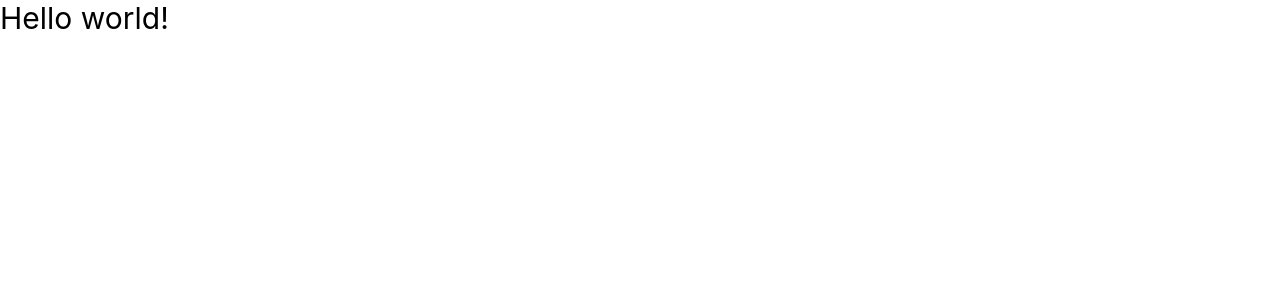
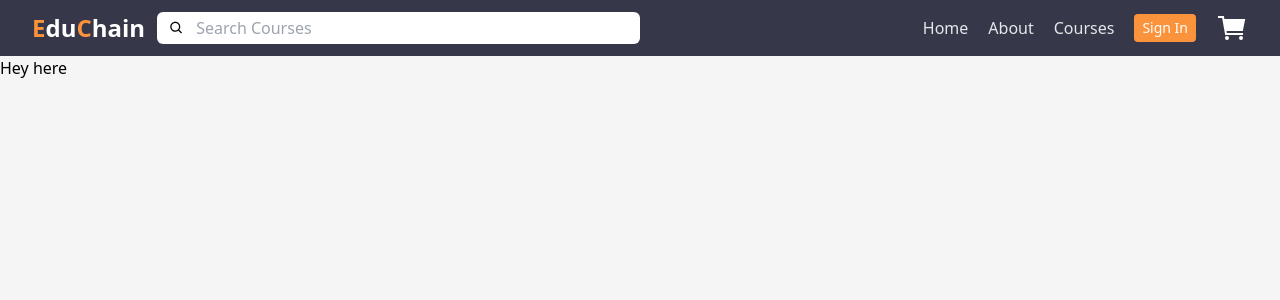
Before and after one commit to HarshGupta1101/educhain2.0, a React (Create React App) app: page / in a window 1280 px wide. Shown: the top 300 px of the page. Built offline with nearby package versions, Linux system fonts and the light colour scheme; the HTML template or start-up script is replaced by a standard one.

Commit message:
Navbar Configured

```diff
--- a/package.json
+++ b/package.json
@@ -8,6 +8,8 @@
     "@testing-library/user-event": "^13.5.0",
     "react": "^18.2.0",
     "react-dom": "^18.2.0",
+    "react-icons": "^4.8.0",
+    "react-router-dom": "^6.10.0",
     "react-scripts": "5.0.1",
     "web-vitals": "^2.1.4"
   },
--- a/src/App.js
+++ /dev/null
@@ -1,7 +0,0 @@
-import './App.css';
-
-function App() {
-  return <h1 className='text-3xl'>Hello world!</h1>;
-}
-
-export default App;
--- /dev/null
+++ b/src/App.jsx
@@ -0,0 +1,24 @@
+import { BrowserRouter, Routes, Route } from 'react-router-dom';
+import './App.css';
+import HomePage from './pages/Home.Page';
+import DefaultLayout from './layouts/Default.Layout';
+
+function App() {
+  return (
+    <BrowserRouter>
+      <Routes>
+        <Route
+          path='/'
+          exact
+          element={
+            <DefaultLayout>
+              <HomePage />
+            </DefaultLayout>
+          }
+        />
+      </Routes>
+    </BrowserRouter>
+  );
+}
+
+export default App;
--- /dev/null
+++ b/src/components/Navbar/Navbar.Component.jsx
@@ -0,0 +1,91 @@
+import React from "react";
+import { BiSearch } from "react-icons/bi";
+import {IoCartSharp} from 'react-icons/io5'
+import { Link } from "react-router-dom";
+
+function NavSm() {
+    return (
+        <>
+            <div className="text-white flex items-center justify-between">
+                <div className="w-6 h-6">
+                    <BiSearch/>
+                </div>
+            </div>
+        </>
+    );
+}
+
+function NavMd() {
+    return (
+        <>
+            <div className="w-full flex items-center gap-3 bg-white  px-3 py-1 rounded-md">
+                <BiSearch />
+                <input
+                    type="search"
+                    className="w-full bg-transparent border-none focus:outline-none"
+                    placeholder="Search Courses"
+                />
+            </div>
+        </>
+    );
+}
+
+function NavLg() {
+    return (
+        <>
+            <div className="container flex mx-auto px-4 items-center justify-between">
+                <div className="flex items-center w-1/2 gap-3">
+                    <h1 className="text-white font-bold text-2xl"> <span className="text-orange-400">E</span>du<span className="text-orange-400">C</span>hain</h1>
+                    <div className="w-full flex items-center gap-3 bg-white  px-3 py-1 rounded-md">
+                        <BiSearch />
+                        <input
+                            type="search"
+                            className="w-full bg-transparent border-none focus:outline-none"
+                            placeholder="Search Courses"
+                        />
+                    </div>
+                </div>
+                <div className="flex items-center gap-5">
+                    <Link className="text-gray-200 text-base flex items-center cursor-pointer hover:text-white">
+                        Home
+                    </Link>
+                    <Link className="text-gray-200 text-base flex items-center cursor-pointer hover:text-white">
+                        About
+                    </Link>
+                    <Link className="text-gray-200 text-base flex items-center cursor-pointer hover:text-white">
+                        Courses
+                    </Link>
+                    <Link className="bg-orange-400 text-white px-2 py-1 text-sm rounded">
+                        Sign In
+                    </Link>
+                    <Link className="w-8 h-8 text-white">
+                        <IoCartSharp className="w-full h-full" />
+                    </Link>
+                </div>
+            </div>
+        </>
+    );
+}
+
+const Navbar = () => {
+    return (
+        <>
+            <nav className="bg-darkBackground-700 px-4 py-3">
+                <div className="md:hidden">
+                    {/* Mobile Screen */}
+                    <NavSm />
+                </div>
+                <div className="hidden md:flex lg:hidden">
+                    {/* Medium/Tab Screen */}
+                    <NavMd />
+                </div>
+                <div className="hidden w-full lg:flex">
+                    {/* Large Screen*/}
+                    <NavLg />
+                </div>
+            </nav>
+        </>
+    );
+};
+
+export default Navbar;
--- a/src/index.css
+++ b/src/index.css
@@ -2,16 +2,16 @@
 @tailwind components;
 @tailwind utilities;
 
-body {
-  margin: 0;
-  font-family: -apple-system, BlinkMacSystemFont, 'Segoe UI', 'Roboto', 'Oxygen',
-    'Ubuntu', 'Cantarell', 'Fira Sans', 'Droid Sans', 'Helvetica Neue',
-    sans-serif;
-  -webkit-font-smoothing: antialiased;
-  -moz-osx-font-smoothing: grayscale;
+body{
+  background-color: #F5F5F5 !important;
 }
 
-code {
-  font-family: source-code-pro, Menlo, Monaco, Consolas, 'Courier New',
-    monospace;
+/* .slick-prev {
+  left: 3% !important;
+  z-index: 1;
 }
+
+.slick-next {
+  right: 3% !important;
+  z-index: 1;
+} */
--- /dev/null
+++ b/src/layouts/Default.Layout.jsx
@@ -0,0 +1,13 @@
+import React from "react";
+import Navbar from "../components/Navbar/Navbar.Component";
+
+const DefaultLayout = (props) => {
+    return (
+        <div>
+            <Navbar />
+            {props.children}
+        </div>
+    );
+};
+
+export default DefaultLayout;
--- /dev/null
+++ b/src/pages/Home.Page.jsx
@@ -0,0 +1,11 @@
+import React from 'react';
+
+function HomePage() {
+  return (
+    <>
+      <h1>Hey here</h1>
+    </>
+  );
+}
+
+export default HomePage;
--- a/tailwind.config.js
+++ b/tailwind.config.js
@@ -1,10 +1,38 @@
-/** @type {import('tailwindcss').Config} */
 module.exports = {
-  content: [
-    "./src/**/*.{js,jsx,ts,tsx}",
-  ],
+  purge: ["./src/**/*.{js,jsx,ts,tsx}", "./public/index.html"],
+  darkMode: false, // or 'media' or 'class'
   theme: {
-    extend: {},
+      extend: {
+          colors: {
+              darkBackground: {
+                  50: "#edf1fc",
+                  100: "#d3d4e1",
+                  200: "#b6b8c9",
+                  300: "#989bb2",
+                  400: "#7c7f9b",
+                  500: "#636582",
+                  600: "#4c4f66",
+                  700: "#363849",
+                  800: "#21222e",
+                  900: "#0a0a16",
+              },
+              premier: {
+                  50: "#edf4fd",
+                  100: "#ced7e5",
+                  200: "#afbbcf",
+                  300: "#909fbb",
+                  400: "#7081a7",
+                  500: "#57668e",
+                  600: "#444d6f",
+                  700: "#303650",
+                  800: "#2b3147",
+                  900: "#080d17",
+              },
+          },
+      },
+  },
+  variants: {
+      extend: {},
   },
   plugins: [],
-}
+};
```
Also changed, not shown: 1 other file (tests, documents, lock files or other folders).
